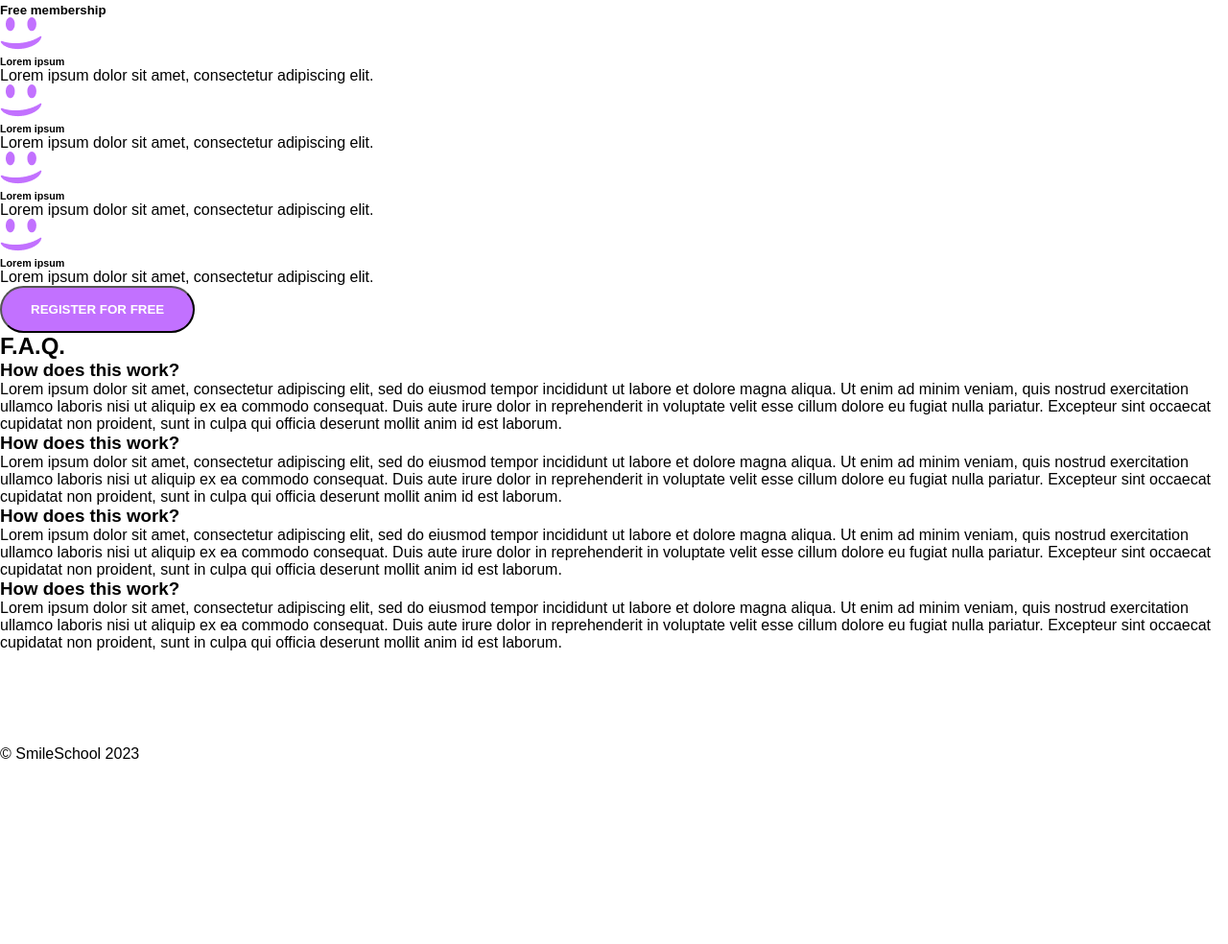
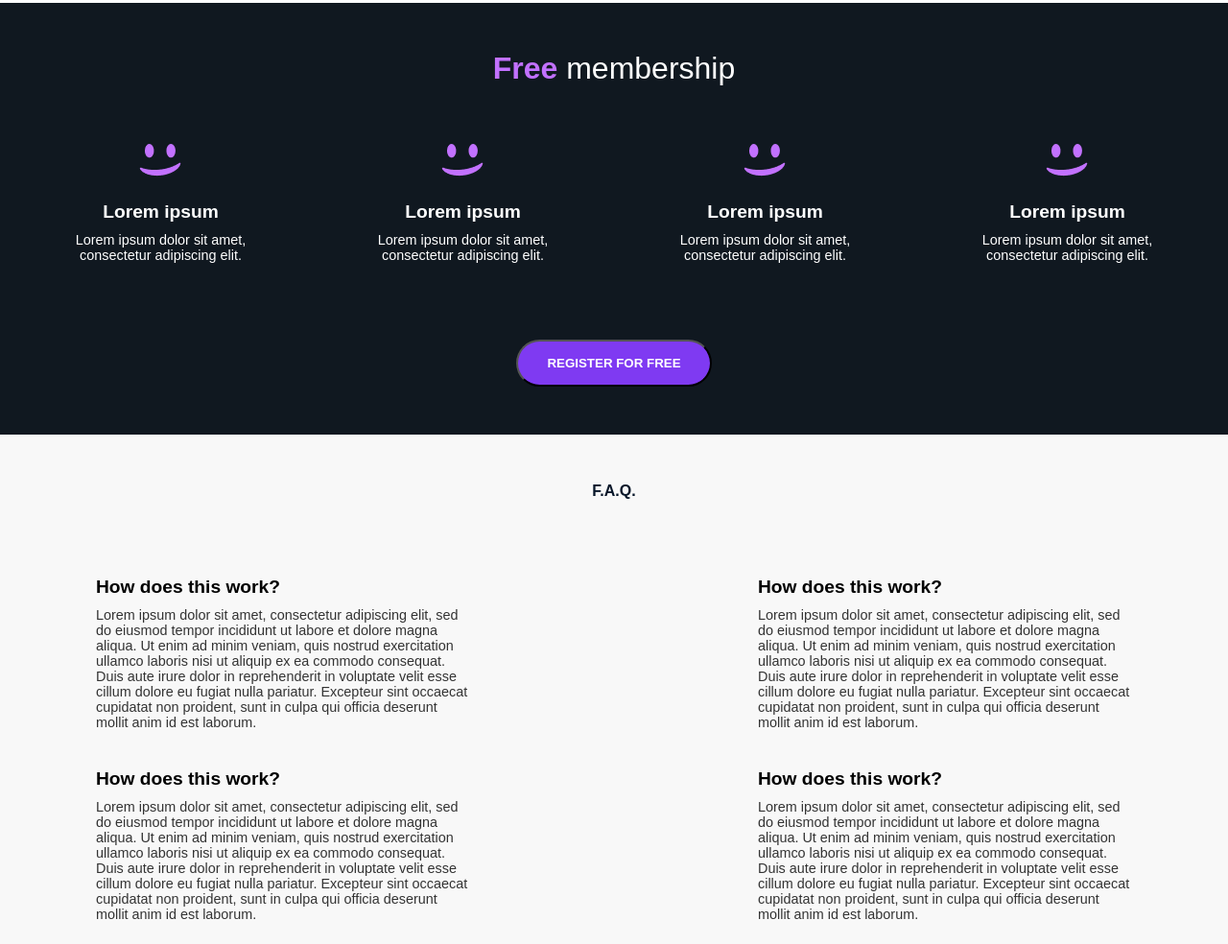
Before and after one commit to JT-OYEMADE/alx_html_css, a plain HTML site: page css_advanced/index.html in a window 1280 px wide. Shown: the part 1719-2703 px from the top of the page at 96% size. Before the commit the page ends 2514 px from the top, so only its background shows below. Drawn offline with Linux system fonts and the light colour scheme.

Commit message:
feat. Membership section, FAQ, Footer.

```diff
--- a/css_advanced/styles.css
+++ b/css_advanced/styles.css
@@ -263,3 +263,138 @@ body {
   font-size: 0.9em;
   color: #999;
 }
+
+/* Membership Section */
+.membership-section {
+  background-color: #101820;
+  /* Dark background color */
+  color: white;
+  text-align: center;
+  padding: 50px 20px;
+}
+
+.membership-section h5 {
+  font-size: 2em;
+  margin-bottom: 40px;
+  color: #C271FF;
+}
+
+.membership-section .highlight {
+  color: #fff;
+  font-weight: 300;
+}
+
+.membership-cards {
+  display: flex;
+  justify-content: space-around;
+  flex-wrap: wrap;
+  gap: 20px;
+}
+
+.membership-card {
+  border-radius: 10px;
+  padding: 20px;
+  width: 220px;
+  text-align: center;
+}
+
+.membership-card img {
+  margin-bottom: 20px;
+}
+
+.membership-card h6 {
+  font-size: 1.2em;
+  margin-bottom: 10px;
+}
+
+.membership-card p {
+  font-size: 0.9em;
+}
+
+.register-btn {
+  background-color: #7F3AF2;
+  /* Purple color */
+  color: white;
+  padding: 15px 30px;
+  border-radius: 25px;
+  text-decoration: none;
+  font-weight: bold;
+  margin-top: 60px;
+}
+
+/* FAQ Section */
+.faq-section {
+  background-color: #f8f8f8;
+  /* Light background color */
+  text-align: center;
+  padding: 50px 20px;
+}
+
+.faq-section h2 {
+  font-size: 16px;
+  margin-bottom: 40px;
+  color: #071629;
+}
+
+.faq-cards {
+  display: grid;
+  grid-template-columns: repeat(2, 1fr);
+  padding: 20px;
+  gap: 0 220px;
+  max-width: 1200px;
+  margin: 0 auto;
+}
+
+.faq-card {
+  padding: 20px 40px;
+  width: auto !important;
+  text-align: left;
+}
+
+.faq-card h3 {
+  font-size: 1.2em;
+  margin-bottom: 10px;
+}
+
+.faq-card p {
+  font-size: 0.9em;
+  color: #333;
+}
+
+/* Footer */
+.footer {
+  background-color: #101820;
+  color: white;
+  text-align: center;
+  padding: 20px 0;
+}
+
+.footer-top {
+  display: flex;
+  align-items: center;
+  justify-content: space-between;
+  padding: 70px 150px;
+}
+
+.footer-logo {
+  font-size: 1.5em;
+  margin-bottom: 10px;
+}
+
+.social-links {
+  display: flex;
+  justify-content: center;
+  gap: 20px;
+  margin-bottom: 10px;
+}
+
+.social-links a img {
+  width: 30px;
+  height: 30px;
+}
+
+.footer p {
+  font-size: 0.8em;
+  color: #fff;
+  margin-bottom: 39px;
+}
```
